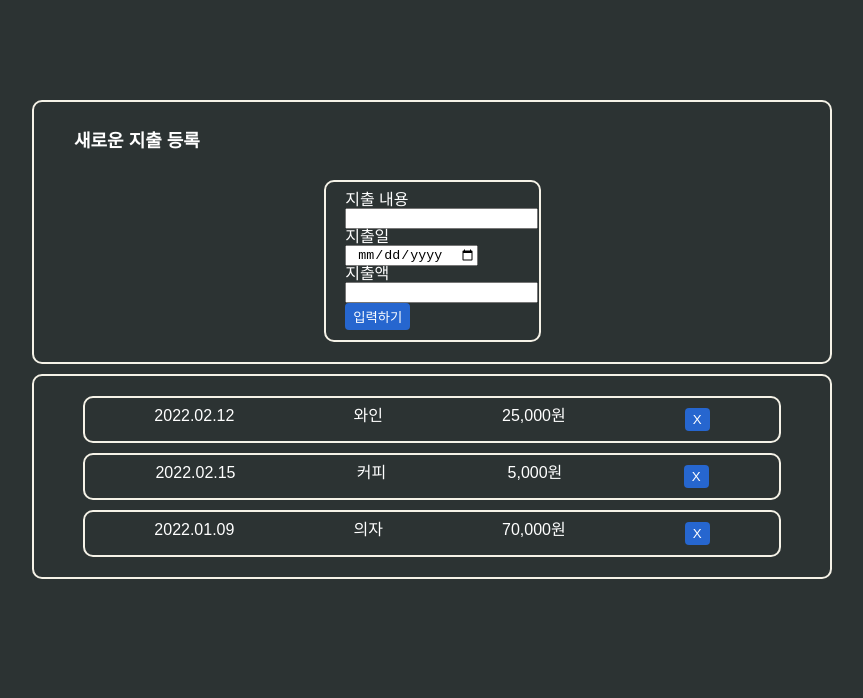
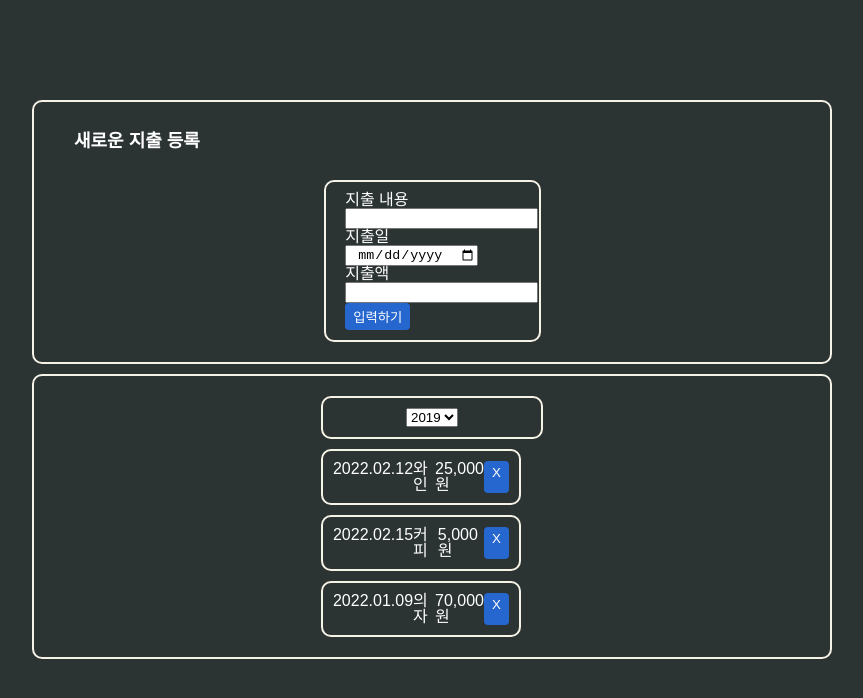
Before and after one commit to Ubermensch0608/monthly-expense-report, a React (Create React App) app: page / in a window 1280 px wide. Shown: the top 698 px of the page, without its empty margins (208-1071 px from the left). Built offline with nearby package versions, Linux system fonts and the light colour scheme.

Commit message:
Add: 연도 선택 dropdown 생성

```diff
--- a/src/App.tsx
+++ b/src/App.tsx
@@ -28,18 +28,23 @@ const MOCK_DATA = [
 ];
 
 const App = () => {
-  const [expenseList, setExpenseList] = useState(MOCK_DATA);
+  const [expenseList, setExpenseList] = useState<ExpenseDataProps[]>(MOCK_DATA);
 
   const saveExpenseHandler = (newExpenses: ExpenseDataProps) => {
     setExpenseList((expenseList) => [newExpenses, ...expenseList]);
   };
+
+  const filterExpenseHandler = () => {};
 
   return (
     <Fragment>
       <GlobalStyle />
       <Wrapper>
         <NewExpense onNewExpense={saveExpenseHandler} />
-        <Expenses expenses={expenseList} />
+        <Expenses
+          expenses={expenseList}
+          onSelectedYear={filterExpenseHandler}
+        />
       </Wrapper>
     </Fragment>
   );
--- a/src/components/Expenses/ExpenseList.tsx
+++ b/src/components/Expenses/ExpenseList.tsx
@@ -1,15 +1,17 @@
 import React, { FC } from "react";
+
 import { ExpenseProps } from "./Expense";
 import Expenses from "./Expenses";
 
 export interface ExpenseListProps {
   expenses: ExpenseProps[];
+  onSelectedYear: (selectedYear: string) => void;
 }
 
-const ExpenseList: FC<ExpenseListProps> = ({ expenses }) => {
+const ExpenseList: FC<ExpenseListProps> = ({ expenses, onSelectedYear }) => {
   return (
     <div>
-      <Expenses expenses={expenses} />
+      <Expenses expenses={expenses} onSelectedYear={onSelectedYear} />
     </div>
   );
 };
--- a/src/components/Expenses/Expenses.tsx
+++ b/src/components/Expenses/Expenses.tsx
@@ -3,13 +3,47 @@ import Card from "src/layout/Card";
 import styled from "styled-components";
 import Expense, { ExpenseProps } from "./Expense";
 
-const Expenses: FC<{ expenses: ExpenseProps[] }> = ({ expenses }) => {
-  if (expenses.length === 0) {
-    return <div>지출하신 내역이 없습니다.</div>;
+const MOCK_YEAR = [
+  {
+    id: "y1",
+    value: "2019",
+  },
+  {
+    id: "y2",
+    value: "2020",
+  },
+  {
+    id: "y3",
+    value: "2021",
+  },
+  {
+    id: "y4",
+    value: "2022",
+  },
+];
+
+export interface ExpensesProps {
+  expenses: ExpenseProps[];
+  onSelectedYear: (selectedYear: string) => void;
 }
+
+const Expenses: FC<ExpensesProps> = ({ expenses, onSelectedYear }) => {
+  const selectYearHandler = (event: React.ChangeEvent<HTMLSelectElement>) => {
+    const targetYear = event.target.value;
+
+    onSelectedYear(targetYear);
+  };
 
   return (
     <Card>
+      <div>
+        <Card>
+          <select onChange={selectYearHandler}>
+            {MOCK_YEAR.map((year) => (
+              <DropDownOption key={year.id}>{year.value}</DropDownOption>
+            ))}
+          </select>
+        </Card>
         <ExpensesUl>
           {expenses.map((expense) => (
             <Expense
@@ -20,6 +54,7 @@ const Expenses: FC<{ expenses: ExpenseProps[] }> = ({ expenses }) => {
             />
           ))}
         </ExpensesUl>
+      </div>
     </Card>
   );
 };
@@ -28,4 +63,11 @@ const ExpensesUl = styled.ul`
   width: 90%;
 `;
 
+const DropDownOption = styled.option`
+  &:hover {
+    background: #f5f2e7;
+    color: #000;
+  }
+`;
+
 export default Expenses;
```
Lines whose indentation alone changed are shown as unchanged.
